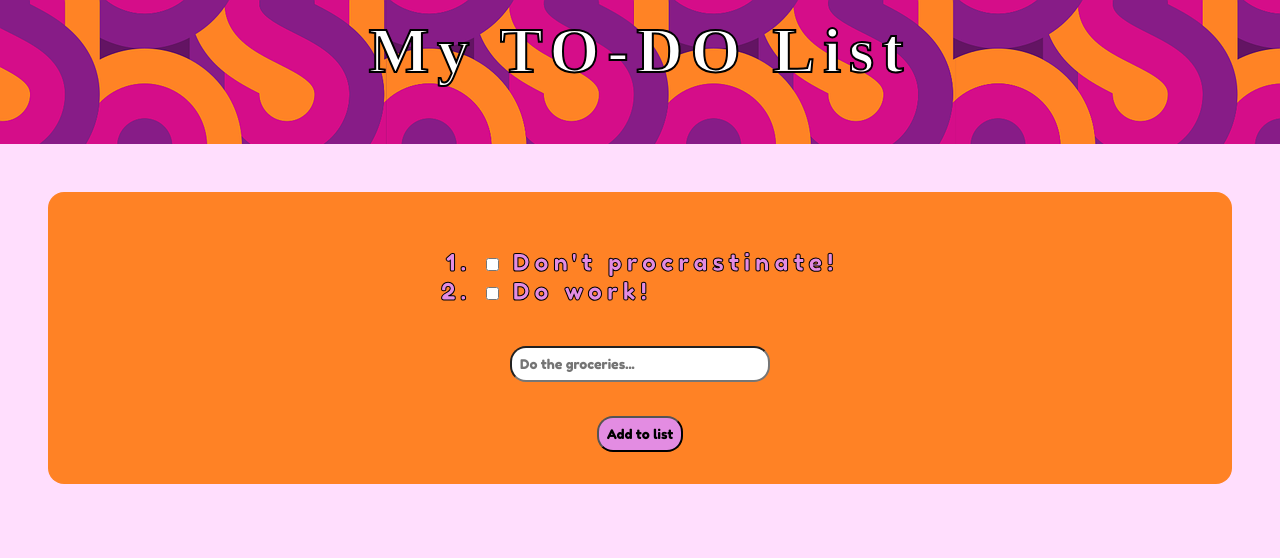
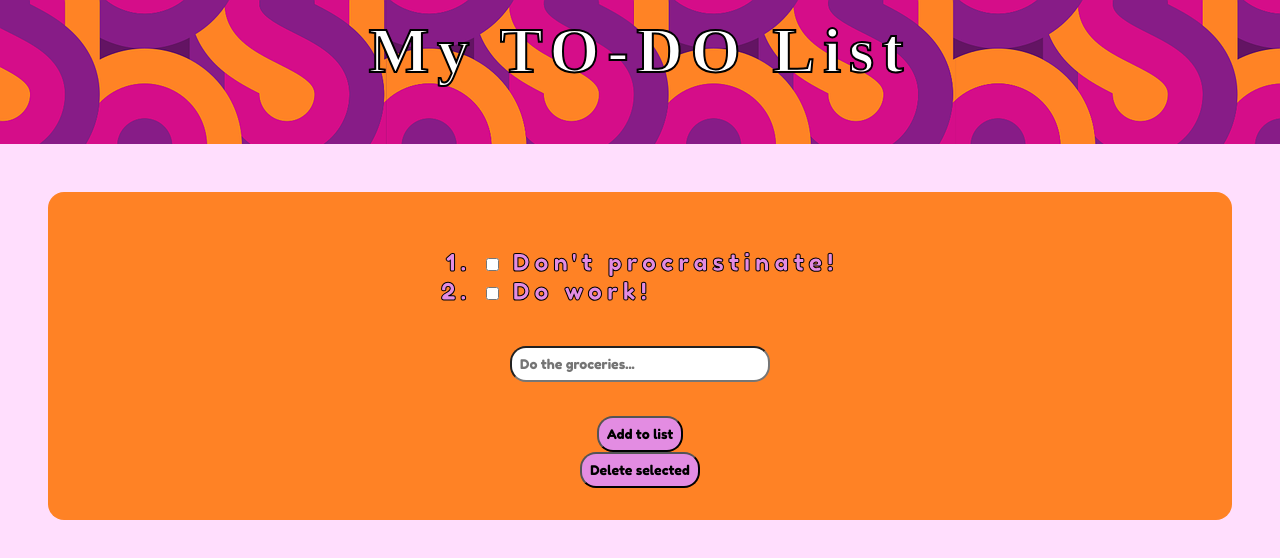
Before and after one commit to tanjamilisavljevic/intro-react-vol2, a React (Create React App) app: page / in a window 1280 px wide. Shown: the top 558 px of the page. Built offline with nearby package versions, Linux system fonts and the light colour scheme; a web font is replaced by a local one.

Commit message:
Add functionality to delete selected todos

```diff
--- a/src/form.js
+++ b/src/form.js
@@ -1,5 +1,11 @@
 import React, {useRef, useState, useEffect} from 'react';
 import TodoList from "./todoList";
+import {
+    BrowserRouter as Router,
+    Switch,
+    Route,
+    Link
+} from "react-router-dom";
 
 const LOCAL_STORAGE_KEY = "TodoList.todos";
 
@@ -23,7 +29,23 @@ export default function Form() {
 
     function clickHandler() {
         const inputElement = inputRef.current.value;
-        setTodos([...todos, {name: inputElement, checked: 'false'}])
+        setTodos([...todos, {name: inputElement, checked: false}])
+    }
+
+    function clickHandlerDelete() {
+        const unCheckedTodos = todos.filter(todo => todo.checked === false);
+        console.log(unCheckedTodos);
+        setTodos(unCheckedTodos)
+    }
+    function checkTodoHandler(todoName) {
+        const newTodos =  [...todos];
+        const checkedTodo = newTodos.find(todo => todo.name === todoName);
+        if (checkedTodo.checked) {
+            checkedTodo.checked = false;
+        } else {
+            checkedTodo.checked = true;
+        }
+        setTodos(newTodos);
     }
 
     useEffect(() => {
@@ -37,14 +59,16 @@ export default function Form() {
                 <h1> My TO-DO List</h1>
             </div>
             <div className="contentWrapper">
-                < TodoList todos={todos}/>
+                < TodoList todos={todos} checkTodo={checkTodoHandler}/>
 
                 <label htmlFor="newToDo"/>
-                <input ref={inputRef} class="newTodo" type="text" name="newToDo" id="newToDo"
+                <input ref={inputRef} className="newTodo" type="text" name="newToDo" id="newToDo"
                        placeholder="Do the groceries..."/>
                 <br/>
-                <input class="submit" type="submit" id="submit" name="submit" value="Add to list"
+                <input className="submit" type="submit" id="submit" name="submit" value="Add to list"
                        onClick={clickHandler}/>
+                <input className="submit" type="submit" id="delete" name="delete" value="Delete selected"
+                       onClick={clickHandlerDelete}/>
             </div>
         </>
     );
--- a/src/todoList.js
+++ b/src/todoList.js
@@ -1,14 +1,17 @@
-import React from 'react';
+import React, {useState} from 'react';
 
 export default function TodoList(props) {
 
+
     const todos = props.todos;
+    const checkTodo = props.checkTodo;
+
 
     return (
         <div>
             <ol>
                 {todos.map((todo) => {
-                    return <li key={todo.name}><input type="checkbox" checked={todos.checked}/> {todo.name} </li>
+                    return <li key={todo.name}><input type="checkbox" checked={todo.checked} onChange={() => checkTodo(todo.name)}/> {todo.name} </li>
                 })
                 }
             </ol>
```
Also changed, not shown: src/routingPage.js (added).
